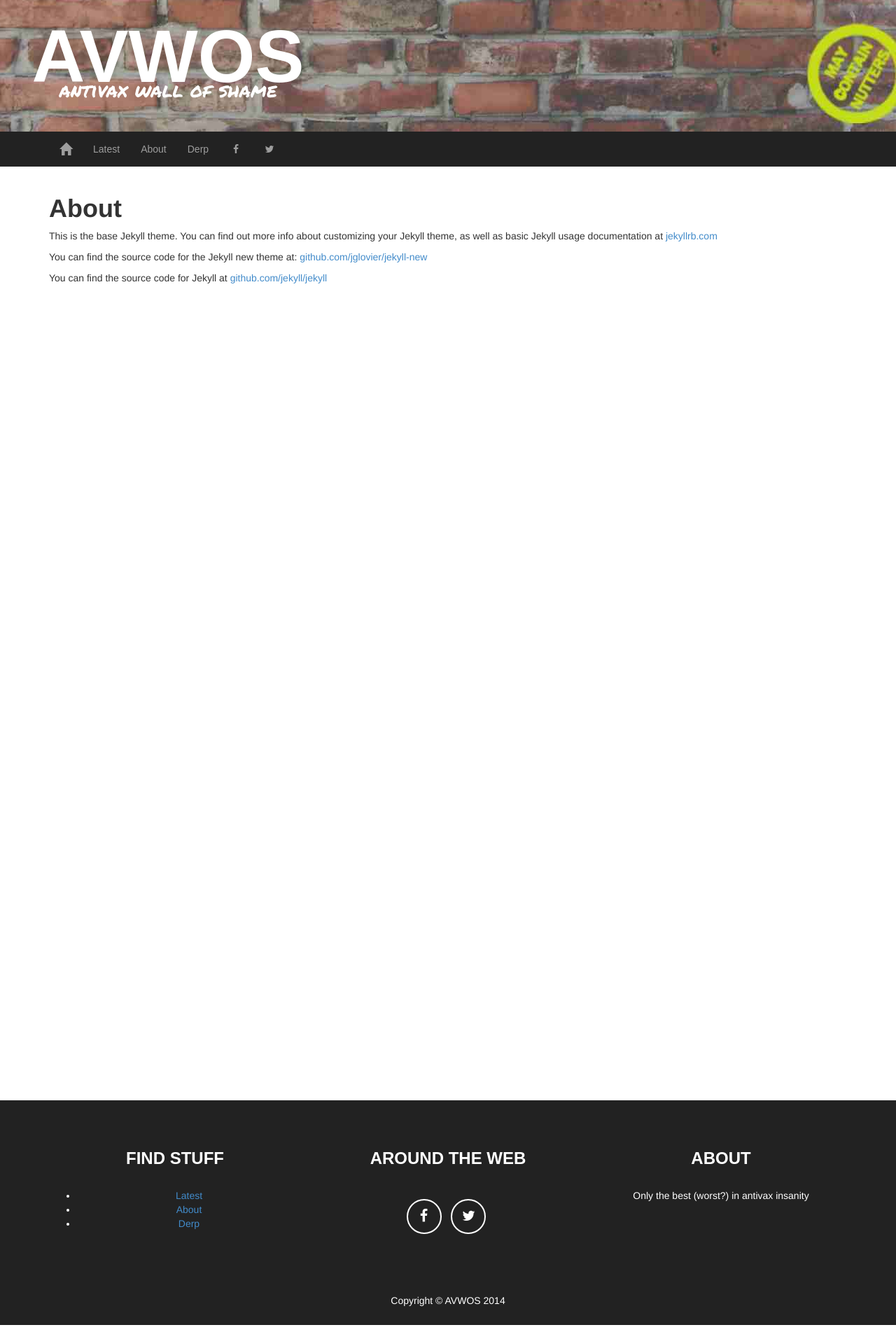
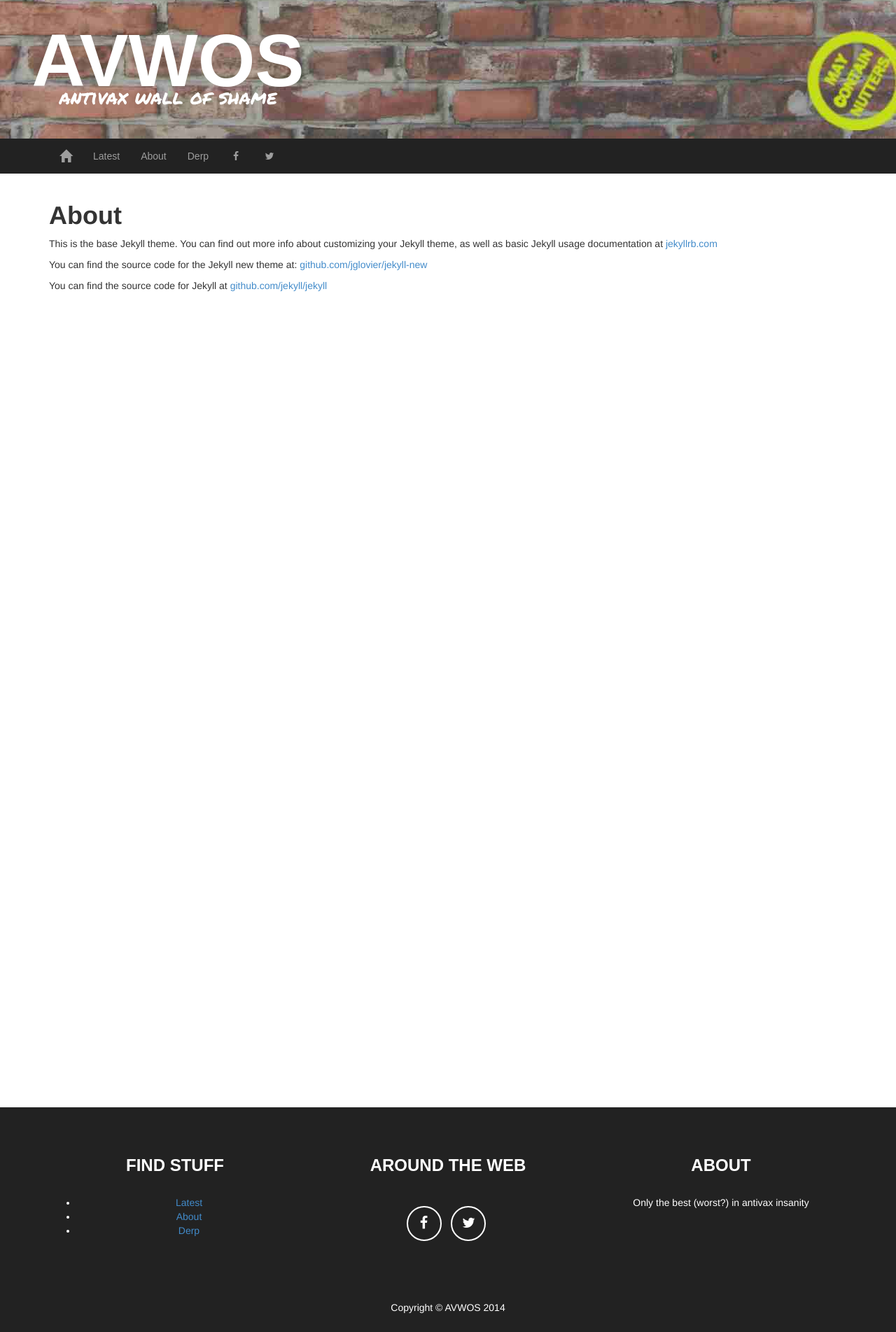
Before and after one commit to avwos/avwos-site, a Jekyll site: the page built from about.md, in a window 1280 px wide. Shown: the whole page at 70% size. Built offline with Jekyll 4.4.1, drawn with Linux system fonts in a browser that asks for light colours; some web fonts are replaced.

Commit message:
increase line height between avwos and subtitle

```diff
--- a/css/custom.css
+++ b/css/custom.css
@@ -32,7 +32,7 @@ header .intro-text .name {
     text-transform: uppercase;
     font-family: 'Francois One', sans-serif;
     font-weight: 700;
-    line-height: 50%;
+    line-height: 60%;
     font-size: 5.5em;
 }
 
```
